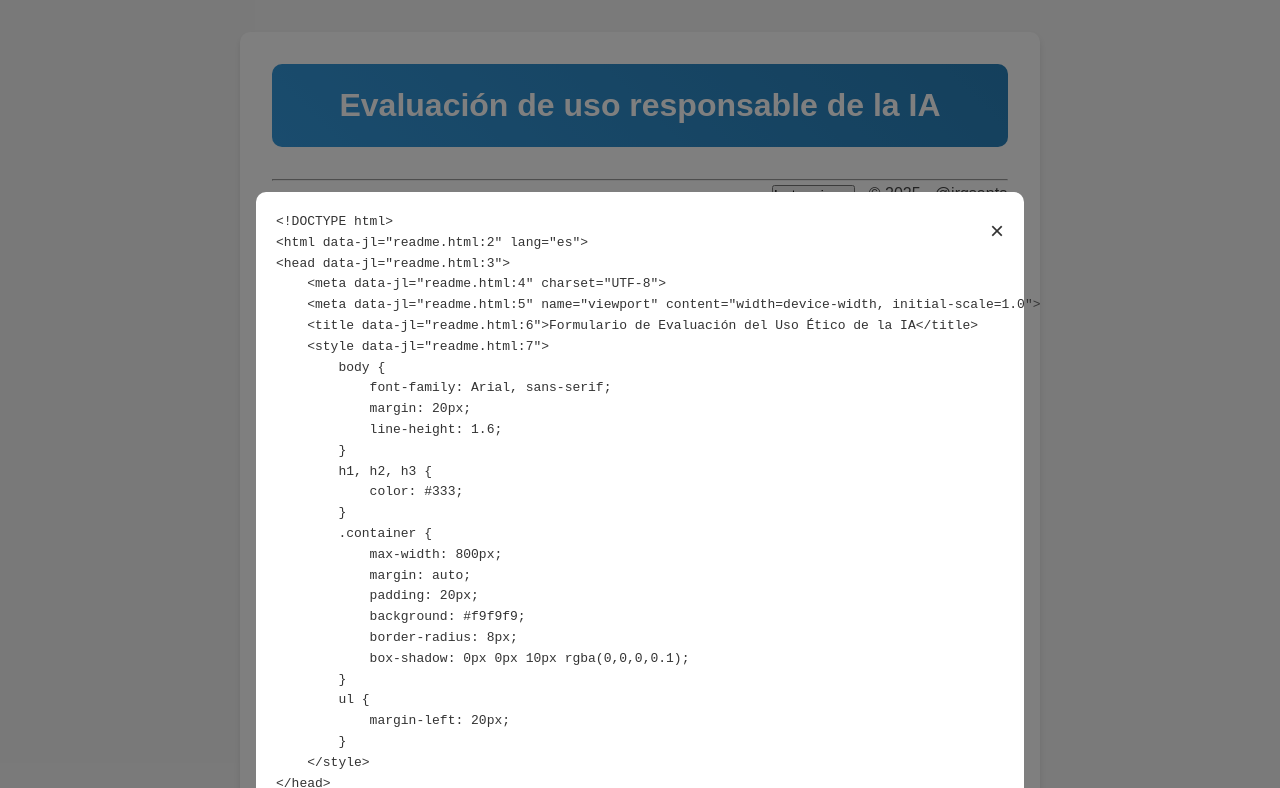
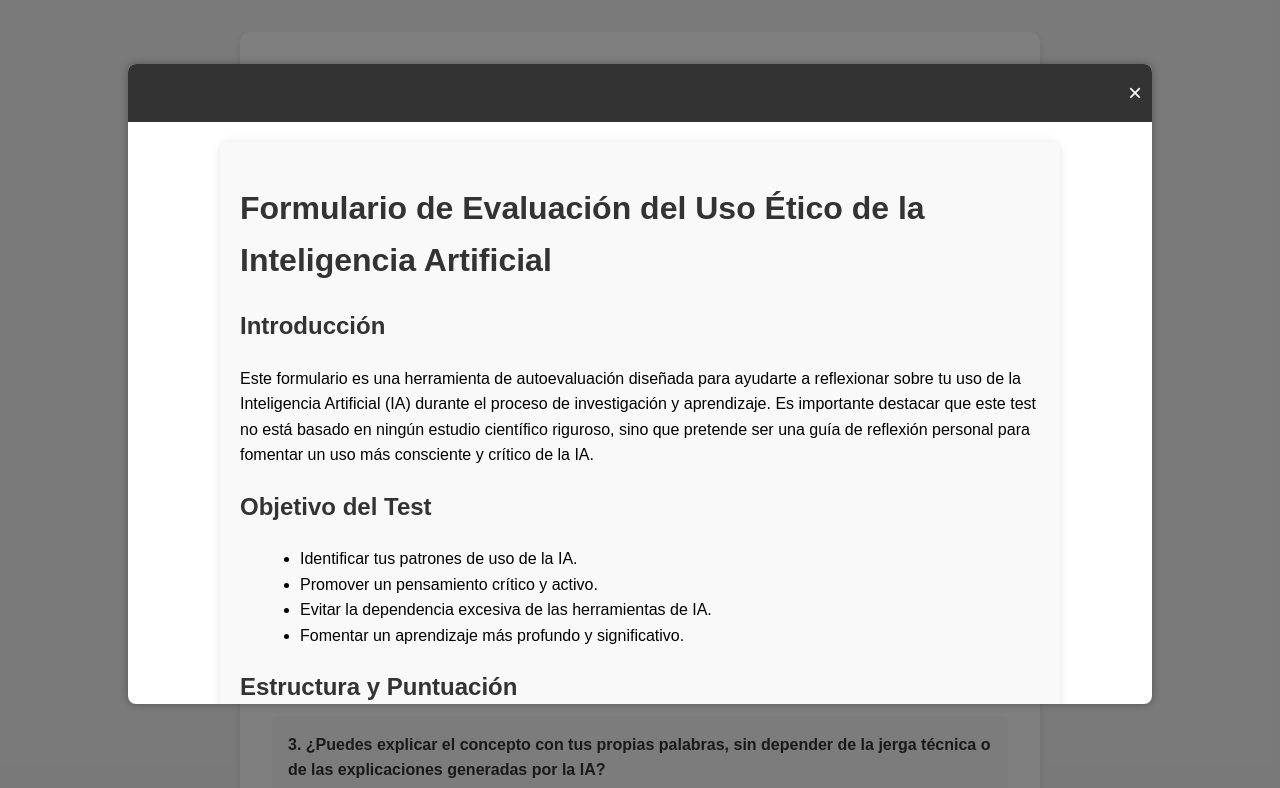
Before and after one commit to jrgsanta/TestIAResponsable, a plain HTML site: page index.html in a window 1280 px wide. Both pictures are taken after a click on the button "Instrucciones". Shown: the top 788 px of the page. Drawn offline with nearby package versions, Linux system fonts and the light colour scheme.

Commit message:
Add files via upload

```diff
--- a/index.html
+++ b/index.html
@@ -7,11 +7,9 @@
     <link rel="stylesheet" href="styles.css">
     <script src="https://cdnjs.cloudflare.com/ajax/libs/html2pdf.js/0.10.1/html2pdf.bundle.min.js"></script>
     <script>
-        async function mostrarReadme() {
-            const response = await fetch('readme.html');
-            const text = await response.text();
-            document.getElementById('readme-content').innerText = text;
+        function mostrarReadme() {
             document.getElementById('readme-modal').style.display = 'block';
+            document.getElementById('readme-frame').src = 'readme.html';
         }
 
         function cerrarModal() {
@@ -29,8 +27,12 @@
 
             <div id="readme-modal" class="modal">
                 <div class="modal-content">
-                    <span class="close" onclick="cerrarModal()">&times;</span>
-                    <pre id="readme-content"></pre>
+                    <div class="modal-header">
+                        <span class="close" onclick="cerrarModal()">&times;</span>
+                    </div>
+                    <div class="modal-body">
+                        <iframe id="readme-frame"></iframe>
+                    </div>
                 </div>
             </div>
         </div>
--- a/styles.css
+++ b/styles.css
@@ -134,27 +134,58 @@ h2 {
     animation: fadeIn 0.5s ease-out;
 }
 
+.buttonmodal {
+    padding: 10px 20px;
+    font-size: 16px;
+    cursor: pointer;
+}
+
 .modal {
     display: none;
     position: fixed;
-    z-index: 1;
+    z-index: 10;
     left: 0;
     top: 0;
     width: 100%;
     height: 100%;
     background-color: rgba(0,0,0,0.5);
 }
+
 .modal-content {
     background-color: white;
-    margin: 15% auto;
-    padding: 20px;
-    width: 60%;
-    border-radius: 10px;
+    margin: 5% auto;
+    padding: 0;
+    width: 80%;
+    height: 80%;
+    border-radius: 8px;
+    box-shadow: 0px 0px 10px rgba(0,0,0,0.3);
+    overflow: hidden;
+    display: flex;
+    flex-direction: column;
 }
+
+.modal-header {
+    padding: 10px;
+    background-color: #333;
+    color: white;
+    text-align: right;
+    font-size: 20px;
+}
+
+.modal-body {
+    flex: 1;
+    overflow-y: auto;
+}
+
 .close {
-    float: right;
+    cursor: pointer;
     font-size: 24px;
-    cursor: pointer;
+}
+
+iframe {
+    width: 100%;
+    height: 100%;
+    border: none;
 }
 
 @keyframes fadeIn {
```
